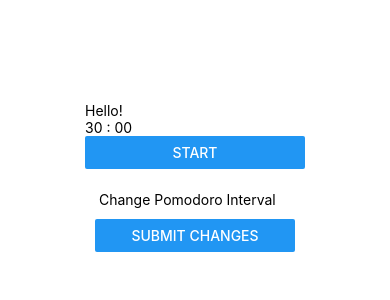
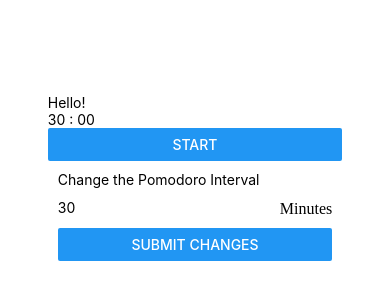
Before and after one commit to bproorda/pomodoroApp, a React Native app: screen / in a window 390 px wide. Shown: the part 240-540 px from the top of the page. Built offline with nearby package versions, Linux system fonts and the light colour scheme.

Commit message:
a little refactoring on the changeTimes

```diff
--- a/components/changeTimes/index.tsx
+++ b/components/changeTimes/index.tsx
@@ -2,20 +2,22 @@ import React, { useState } from 'react';
 import { StyleSheet, Text, TextInput, View, Button } from 'react-native';
 
 interface ChangeProps {
-    changeInterval: (newTomato: string) => void
+    changeInterval: (newTomato: string) => void,
+    currentTomato: number
 };
 
 const ChangeTimes: React.FC<ChangeProps> = (props: ChangeProps) => {
-const {changeInterval} = props;
+const {changeInterval, currentTomato} = props;
 const [newTomato, setNewTomato] = useState("");
 
     return (
         <View style={{ padding: 10 }}>
-            <TextInput
-                style={{ height: 40, width: 200 }}
-                placeholder=" Change Pomodoro Interval"
+            <Text>Change the Pomodoro Interval</Text>
+           <label><TextInput
+                style={{ height: 40 }}
+                placeholder={`${currentTomato}`}
                 onChangeText={text=>setNewTomato(text)}
-            />
+            /> Minutes</label>
             <Button
                 onPress={() => changeInterval(newTomato)}
                 title="Submit Changes"
--- a/components/timer/index.tsx
+++ b/components/timer/index.tsx
@@ -52,7 +52,7 @@ import ChangeTimes from '../changeTimes'
                 onPress={runTimer}
                 title="Start"
             />
-            <ChangeTimes changeInterval={changeInterval}/>
+            <ChangeTimes changeInterval={changeInterval} currentTomato={tomato}/>
         </View>
     )
 }
```
